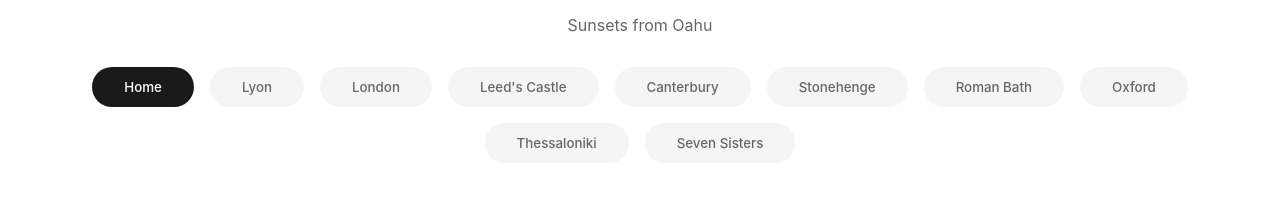
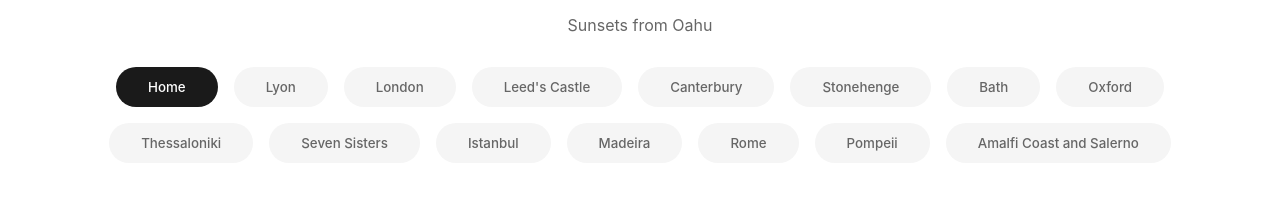
Before and after one commit to codychun/codychun.github.io, a React (Vite) app: page /photography in a window 1280 px wide. Shown: the part 154-363 px from the top of the page. Built offline with nearby package versions, Linux system fonts and the light colour scheme; grey boxes are pictures that could not be loaded.

Commit message:
Udated dates. Added new folders.

```diff
--- a/src/data/galleries.js
+++ b/src/data/galleries.js
@@ -37,14 +37,14 @@ export const galleries = {
   },
   lyon: {
     name: 'Lyon',
-    description: 'NSF summer research program in Lyon, France',
+    description: 'NSF Summer Research Program in Lyon, France',
     photos: [
       // Add photos when available in /photos/Lyon/
     ]
   },
   london: {
     name: 'London',
-    description: 'Spring 2026 abroad in London, UK',
+    description: 'Study Abroad Spring 2026 in London',
     photos: [
       {
         id: 1,
@@ -140,7 +140,7 @@ export const galleries = {
   },
   leeds: {
     name: 'Leed\'s Castle',
-    description: 'Class trip to Leed\'s Castle',
+    description: '1.17.26 | Class trip to Leed\'s Castle',
     photos: [
       {
         id: 1,
@@ -200,7 +200,7 @@ export const galleries = {
   },
   canterbury: {
     name: 'Canterbury',
-    description: 'Class trip to Canterbury',
+    description: '1.17.26 | Class trip to Canterbury',
     photos: [
       {
         id: 1,
@@ -242,7 +242,7 @@ export const galleries = {
   },
   stonehenge: {
     name: 'Stonehenge',
-    description: 'Class trip to Stonehenge',
+    description: '1.30.26 | Class trip to Stonehenge',
     photos: [
       {
         id: 1,
@@ -283,8 +283,8 @@ export const galleries = {
     ]
   },
   bath: {
-    name: 'Roman Bath',
-    description: 'Class trip to Bath',
+    name: 'Bath',
+    description: '1.30.26 | Class trip to Roman Bath',
     photos: [
       {
         id: 1,
@@ -326,7 +326,7 @@ export const galleries = {
   },
   oxford: {
     name: 'Oxford',
-    description: 'Day trip to Oxford',
+    description: '2.1.26 | Day trip to Oxford',
     photos: [
       {
         id: 1,
@@ -404,7 +404,7 @@ export const galleries = {
   },
   thessaloniki: {
     name: 'Thessaloniki',
-    description: 'Weekend in Greece with the boys',
+    description: '2.6 - 2.8.26 | Weekend in Greece with the boys',
     photos: [
       {
         id: 1,
@@ -518,7 +518,7 @@ export const galleries = {
   },
   seven_sisters:{
     name: 'Seven Sisters',
-    description: 'Hiking the chalk cliffs of Seven Sisters on the English Channel.',
+    description: '2.20.26 | Hiking the chalk cliffs of Seven Sisters on the English Channel.',
     photos: [
       {
         id: 1,
@@ -575,5 +575,40 @@ export const galleries = {
         caption: 'Oh, to be a sheep, munching grass.'
       }
     ]
+  },
+  istanbul:{
+    name: 'Istanbul',
+    descrition: '2.26 - 3.2.26 | ',
+    photos: [
+      {}
+    ]
+  },
+  madeira:{
+    name: 'Madeira',
+    descrition: '3.5 - 3.10.26 | ',
+    photos: [
+      {}
+    ]
+  },
+  rome:{
+    name: 'Rome',
+    descrition: '3.10 - 3.11.26 | ',
+    photos: [
+      {}
+    ]
+  },
+  pompeii:{
+    name: 'Pompeii',
+    descrition: '3.12.26 | ',
+    photos: [
+      {}
+    ]
+  },
+  amalfi:{
+    name: 'Amalfi Coast and Salerno',
+    descrition: '3.13 - 3.15.26 | ',
+    photos: [
+      {}
+    ]
   }
 }
```
